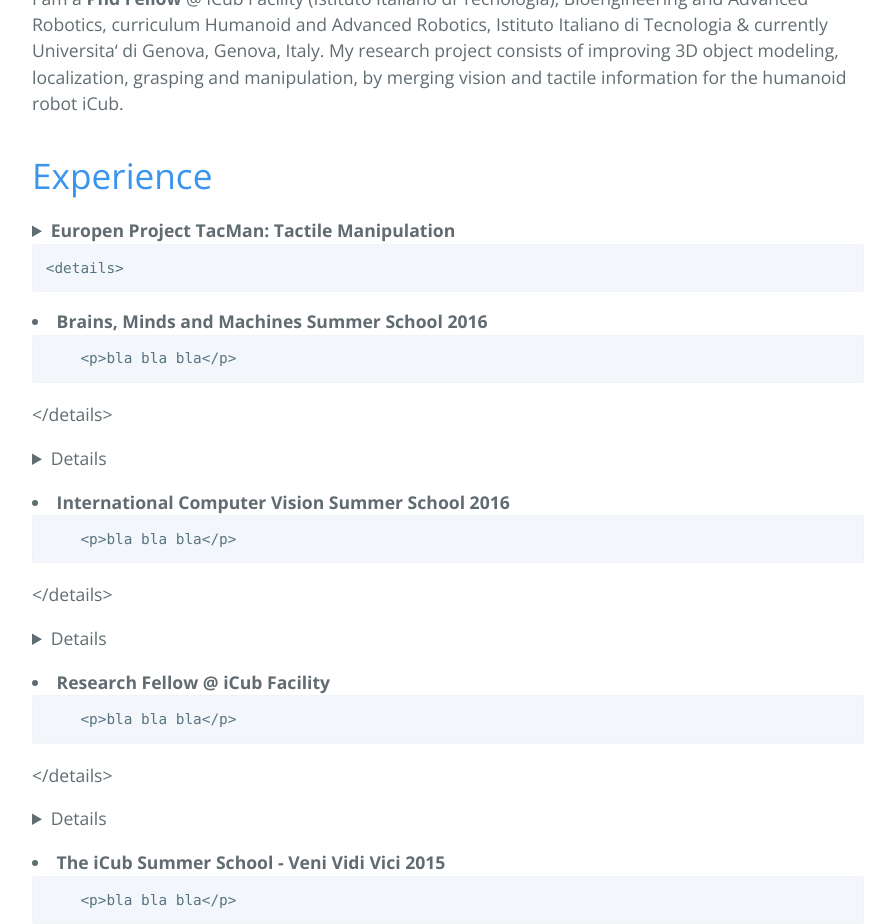
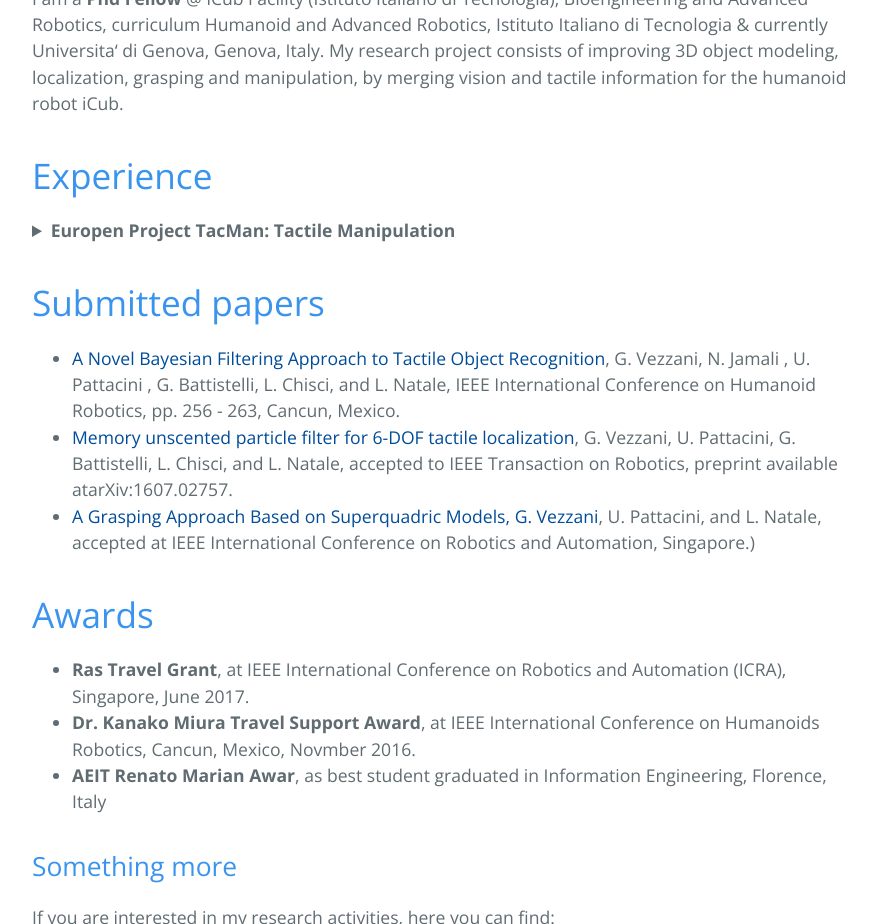
Before and after one commit to giuliavezzani/giuliavezzani_old.github.io, a Jekyll site: the page built from index.md, in a window 1280 px wide and 1400 px high, scrolled down 1410 px, cut to the strip 0-924 px from the top of the window. Shown: the whole strip, without its empty margins (192-1087 px from the left). Built offline with Jekyll 4.4.1, drawn with Linux system fonts in a browser that asks for light colours; our own code applies the rules of GitHub Pages for plain Markdown files; some of the changed text lies outside the part shown.

Commit message:
Update index.md

```diff
--- a/index.md
+++ b/index.md
@@ -44,22 +44,19 @@
    <details>
    <summary> <li> <b>Europen Project TacMan: Tactile Manipulation</b> </li> </summary>
         <p>bla bla bla</p>
-   </details>
-    <details>
+
    <summary> <li> <b>Brains, Minds and Machines Summer School 2016</b> </li> </summary>
         <p>bla bla bla</p>
-   </details>
-    <details>
+
    <summary> <li> <b>International Computer Vision Summer School 2016</b> </li> </summary>
         <p>bla bla bla</p>
-   </details> <details>
+
    <summary> <li> <b>Research Fellow @ iCub Facility</b> </li> </summary>
         <p>bla bla bla</p>
-   </details> <details>
+
    <summary> <li> <b>The iCub Summer School - Veni Vidi Vici 2015</b> </li> </summary>
         <p>bla bla bla</p>
-   </details>
-    </details> <details>
+
    <summary> <li> <b>52th IEEE Conference on Decision and Control</b> </li> </summary>
         <p>bla bla bla</p>
    </details>
@@ -80,7 +77,7 @@
  Singapore, June 2017.
 - **Dr. Kanako Miura Travel Support Award**, at IEEE International Conference on Humanoids
  Robotics, Cancun, Mexico, Novmber 2016.
- - **AEIT Renato Marian Awar**, as best student graduated in Information Engineering, Florence, Italy
+- **AEIT Renato Marian Awar**, as best student graduated in Information Engineering, Florence, Italy
 
 ## Something more
 If you are interested in my research activities, here you can find:
```
